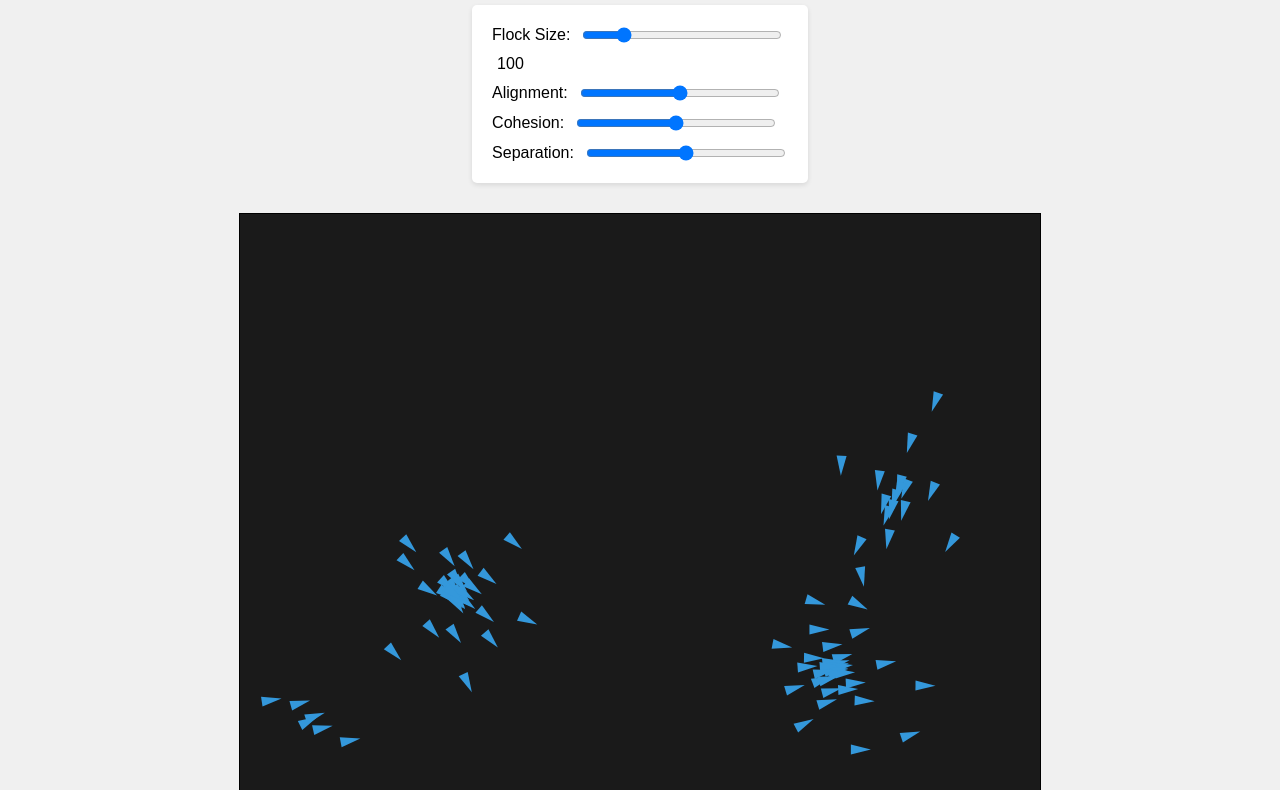
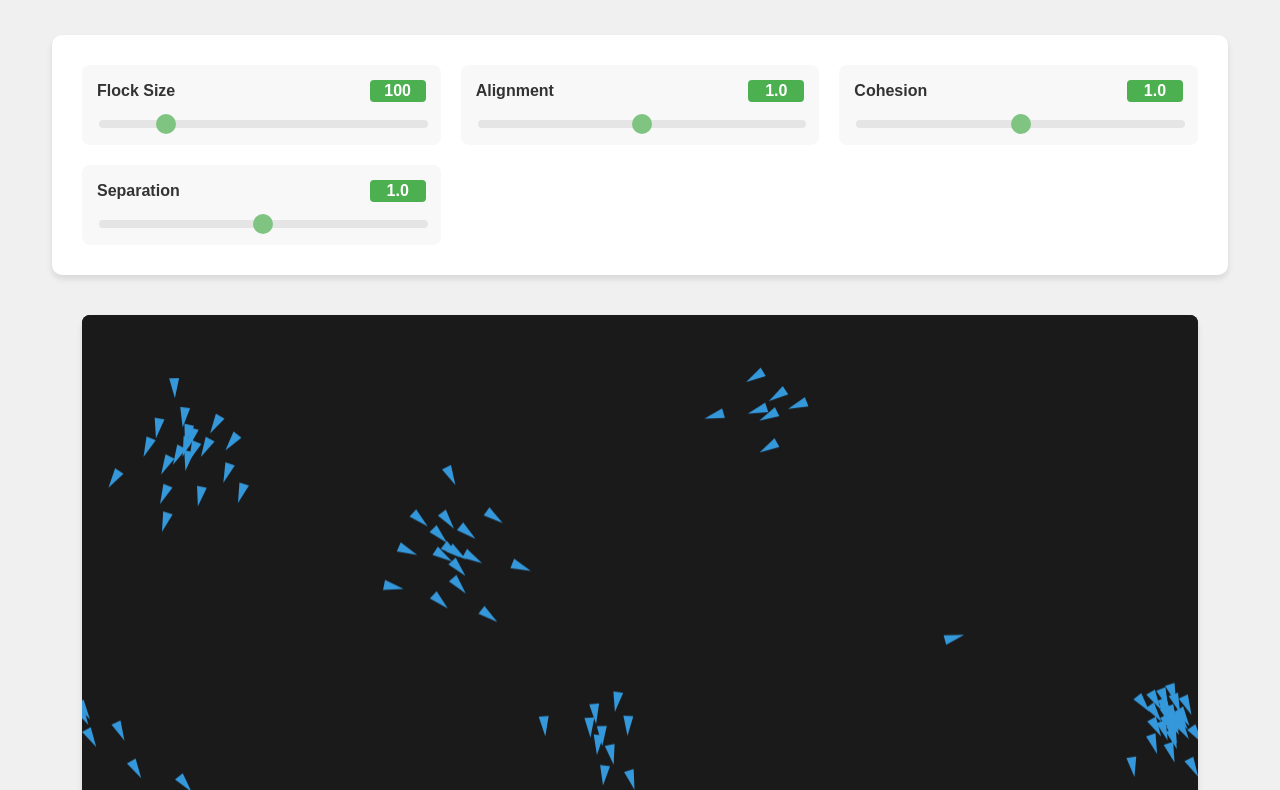
Before and after one commit to loveheavenlina/boid-algorithm, a plain HTML site: page index.html in a window 1280 px wide. Shown: the part 93-883 px from the top of the page. Drawn offline with Linux system fonts and the light colour scheme.

Commit message:
优化画布

```diff
--- a/index.html
+++ b/index.html
@@ -4,53 +4,158 @@
     <meta charset="UTF-8">
     <title>Boid Algorithm Simulation</title>
     <style>
-        canvas {
-            border: 1px solid #000;
-            display: block;
-            margin: 20px auto;
-        }
         body {
             background-color: #f0f0f0;
             display: flex;
             flex-direction: column;
             align-items: center;
             font-family: Arial, sans-serif;
+            margin: 0;
+            padding: 20px;
+            min-height: 100vh;
+            box-sizing: border-box;
+        }
+        .canvas-container {
+            width: 90%;
+            max-width: 1600px;
+            margin: 20px auto;
+            background: white;
+            border-radius: 10px;
+            box-shadow: 0 4px 6px rgba(0,0,0,0.1);
+            padding: 0px;
+            box-sizing: border-box;
+        }
+        canvas {
+            width: 100%;
+            height: auto;
+            aspect-ratio: 16/9;
+            display: block;
+            background-color: #1a1a1a;
+            border-radius: 8px;
         }
         .controls {
-            margin: 10px;
-            padding: 20px;
+            width: 90%;
+            max-width: 1200px;
+            margin: 20px auto;
+            padding: 30px;
             background: white;
-            border-radius: 5px;
-            box-shadow: 0 2px 5px rgba(0,0,0,0.1);
+            border-radius: 10px;
+            box-shadow: 0 4px 6px rgba(0,0,0,0.1);
+            display: grid;
+            grid-template-columns: repeat(auto-fit, minmax(300px, 1fr));
+            gap: 20px;
+        }
+        .control-item {
             display: flex;
             flex-direction: column;
-            gap: 10px;
+            gap: 8px;
+            padding: 15px;
+            background: #f8f8f8;
+            border-radius: 8px;
+            transition: background-color 0.2s;
         }
-        .controls label {
+        .control-item:hover {
+            background: #f0f0f0;
+        }
+        .control-header {
             display: flex;
+            justify-content: space-between;
             align-items: center;
-            gap: 10px;
+            font-weight: bold;
+            color: #333;
+            margin-bottom: 8px;
         }
         input[type="range"] {
-            width: 200px;
+            width: 100%;
+            height: 8px;
+            border-radius: 4px;
+            -webkit-appearance: none;
+            appearance: none;
+            background: #ddd;
+            outline: none;
+            opacity: 0.7;
+            transition: opacity 0.2s;
         }
-        #flockSizeValue {
-            min-width: 30px;
-            display: inline-block;
-            margin-left: 5px;
+        input[type="range"]:hover {
+            opacity: 1;
+        }
+        input[type="range"]::-webkit-slider-thumb {
+            -webkit-appearance: none;
+            appearance: none;
+            width: 20px;
+            height: 20px;
+            border-radius: 50%;
+            background: #4CAF50;
+            cursor: pointer;
+            transition: background 0.2s;
+        }
+        input[type="range"]::-moz-range-thumb {
+            width: 20px;
+            height: 20px;
+            border: none;
+            border-radius: 50%;
+            background: #4CAF50;
+            cursor: pointer;
+            transition: background 0.2s;
+        }
+        input[type="range"]::-webkit-slider-thumb:hover {
+            background: #45a049;
+        }
+        input[type="range"]::-moz-range-thumb:hover {
+            background: #45a049;
+        }
+        #flockSizeValue,
+        .value {
+            background: #4CAF50;
+            color: white;
+            padding: 2px 8px;
+            border-radius: 4px;
+            min-width: 40px;
+            text-align: center;
+        }
+        h1 {
+            color: #333;
+            margin-bottom: 30px;
+            text-align: center;
+            width: 100%;
         }
     </style>
 </head>
 <body>
     <h1>Boid Algorithm Simulation</h1>
     <div class="controls">
-        <label>Flock Size: <input type="range" id="flockSize" min="10" max="500" step="1" value="100"></label>
-        <span id="flockSizeValue">100</span>
-        <label>Alignment: <input type="range" id="alignment" min="0" max="2" step="0.1" value="1"></label>
-        <label>Cohesion: <input type="range" id="cohesion" min="0" max="2" step="0.1" value="1"></label>
-        <label>Separation: <input type="range" id="separation" min="0" max="2" step="0.1" value="1"></label>
+        <div class="control-item">
+            <div class="control-header">
+                <span>Flock Size</span>
+                <span id="flockSizeValue">100</span>
+            </div>
+            <input type="range" id="flockSize" min="10" max="500" step="1" value="100">
+        </div>
+        <div class="control-item">
+            <div class="control-header">
+                <span>Alignment</span>
+                <span class="value">1.0</span>
+            </div>
+            <input type="range" id="alignment" min="0" max="2" step="0.1" value="1">
+        </div>
+        <div class="control-item">
+            <div class="control-header">
+                <span>Cohesion</span>
+                <span class="value">1.0</span>
+            </div>
+            <input type="range" id="cohesion" min="0" max="2" step="0.1" value="1">
+        </div>
+        <div class="control-item">
+            <div class="control-header">
+                <span>Separation</span>
+                <span class="value">1.0</span>
+            </div>
+            <input type="range" id="separation" min="0" max="2" step="0.1" value="1">
+        </div>
     </div>
-    <canvas id="boidCanvas"></canvas>
+    <div class="canvas-container">
+        <canvas id="boidCanvas"></canvas>
+    </div>
     <script src="boid.js"></script>
     <script src="main.js"></script>
 </body>
--- a/main.js
+++ b/main.js
@@ -8,8 +8,18 @@ const canvas = document.getElementById('boidCanvas');
 const ctx = canvas.getContext('2d');
 
 // 设置画布尺寸
-canvas.width = 800;     // 画布宽度
-canvas.height = 600;    // 画布高度
+function resizeCanvas() {
+    const container = canvas.parentElement;
+    const containerWidth = container.clientWidth;
+    canvas.width = containerWidth;
+    canvas.height = containerWidth * (9/16); // 保持16:9的比例
+}
+
+// 初始设置画布尺寸
+resizeCanvas();
+
+// 监听窗口调整大小事件
+window.addEventListener('resize', resizeCanvas);
 
 // 获取交互控制滑块元素
 const flockSizeSlider = document.getElementById('flockSize');  // 鸟群数量滑块
@@ -21,6 +31,24 @@ const separationSlider = document.getElementById('separation'); // 分离力度
 // 初始化鸟群
 let flock = [];           // 存储所有boid的数组
 let numBoids = parseInt(flockSizeSlider.value);       // 群体中的个体数量
+
+// 更新控制值显示的函数
+function updateControlValue(slider, value) {
+    const controlItem = slider.closest('.control-item');
+    const valueDisplay = controlItem.querySelector('.value');
+    if (valueDisplay) {
+        valueDisplay.textContent = Number(value).toFixed(1);
+    }
+}
+
+// 为所有滑块添加事件监听器
+[alignSlider, cohesionSlider, separationSlider].forEach(slider => {
+    slider.addEventListener('input', function() {
+        updateControlValue(this, this.value);
+    });
+    // 初始化显示值
+    updateControlValue(slider, slider.value);
+});
 
 // 更新鸟群数量显示
 flockSizeSlider.addEventListener('input', function() {
```
